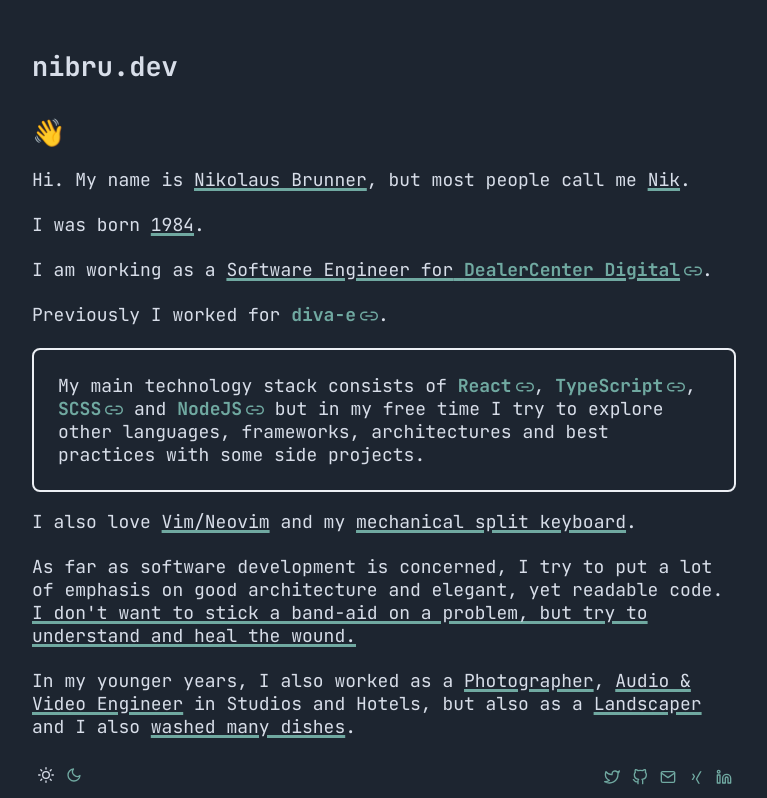
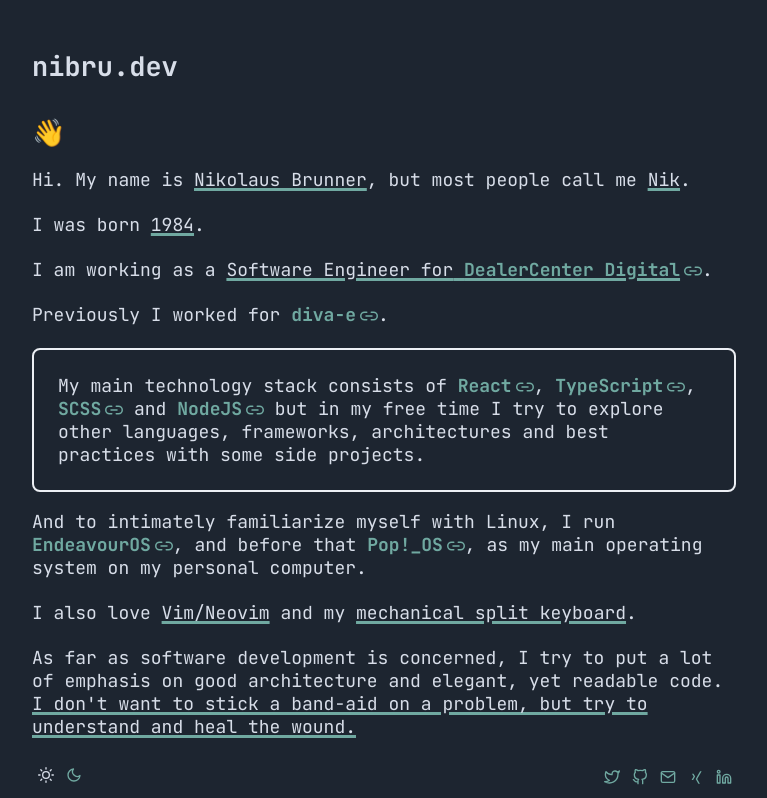
Before and after one commit to nikbrunner/nibru.dev, a Next.js app: page / in a window 1280 px wide. Shown: the top 798 px of the page, without its empty margins (256-1023 px from the left). Built offline with nearby package versions, Linux system fonts and the light colour scheme.

Commit message:
index: added paragraph about linux

```diff
--- a/pages/index.tsx
+++ b/pages/index.tsx
@@ -8,12 +8,11 @@ const Home = () => {
   return (
     <Page title="Hi there. 👋">
       <Section>
-        <div>
         <h2>👋</h2>
 
         <Paragraph>
-            Hi. My name is <Highlight underline>Nikolaus Brunner</Highlight>, but
-            most people call me <Highlight>Nik</Highlight>.
+          Hi. My name is <Highlight underline>Nikolaus Brunner</Highlight>, but most
+          people call me <Highlight>Nik</Highlight>.
         </Paragraph>
 
         <Paragraph>
@@ -61,23 +60,34 @@ const Home = () => {
         </Paragraph>
 
         <Paragraph>
+          And to intimately familiarize myself with Linux, I run{" "}
+          <Link href="https://endeavouros.com/" type="external">
+            EndeavourOS
+          </Link>
+          , and before that{" "}
+          <Link href="https://pop.system76.com/" type="external">
+            Pop!_OS
+          </Link>
+          , as my main operating system on my personal computer.
+        </Paragraph>
+
+        <Paragraph>
           I also love <Highlight>Vim/Neovim</Highlight> and my{" "}
           <Highlight>mechanical split keyboard</Highlight>.
         </Paragraph>
 
         <Paragraph>
-            As far as software development is concerned, I try to put a lot of
-            emphasis on good architecture and elegant, yet readable code.{" "}
+          As far as software development is concerned, I try to put a lot of emphasis
+          on good architecture and elegant, yet readable code.{" "}
           <Highlight>
-              I don&apos;t want to stick a band-aid on a problem, but try to
-              understand and heal the wound.
+            I don&apos;t want to stick a band-aid on a problem, but try to understand
+            and heal the wound.
           </Highlight>
         </Paragraph>
 
         <Paragraph>
-            In my younger years, I also worked as a{" "}
-            <Highlight>Photographer</Highlight>,{" "}
-            <Highlight>Audio & Video Engineer</Highlight> in Studios and Hotels, but
+          In my younger years, I also worked as a <Highlight>Photographer</Highlight>
+          , <Highlight>Audio & Video Engineer</Highlight> in Studios and Hotels, but
           also as a <Highlight>Landscaper</Highlight> and I also{" "}
           <Highlight>washed many dishes</Highlight>.
         </Paragraph>
@@ -90,8 +100,8 @@ const Home = () => {
         </Paragraph>
 
         <Paragraph>
-            <Highlight>I love nature</Highlight>, and to go outside hiking and{" "}
-            running and meditating.
+          <Highlight>I love nature</Highlight>, and to go outside hiking and running
+          and meditating.
         </Paragraph>
 
         <Paragraph>
@@ -105,10 +115,9 @@ const Home = () => {
           other stuff in the links in the footer.
           <br />
           <br />
-            If you want to <Highlight>get in contact with me</Highlight>, you can DM
-            me on Twitter or shoot me an E-Mail. :)
+          If you want to <Highlight>get in contact with me</Highlight>, you can DM me
+          on Twitter or shoot me an E-Mail. :)
         </Paragraph>
-        </div>
       </Section>
     </Page>
   );
```
Lines whose indentation alone changed are shown as unchanged.
